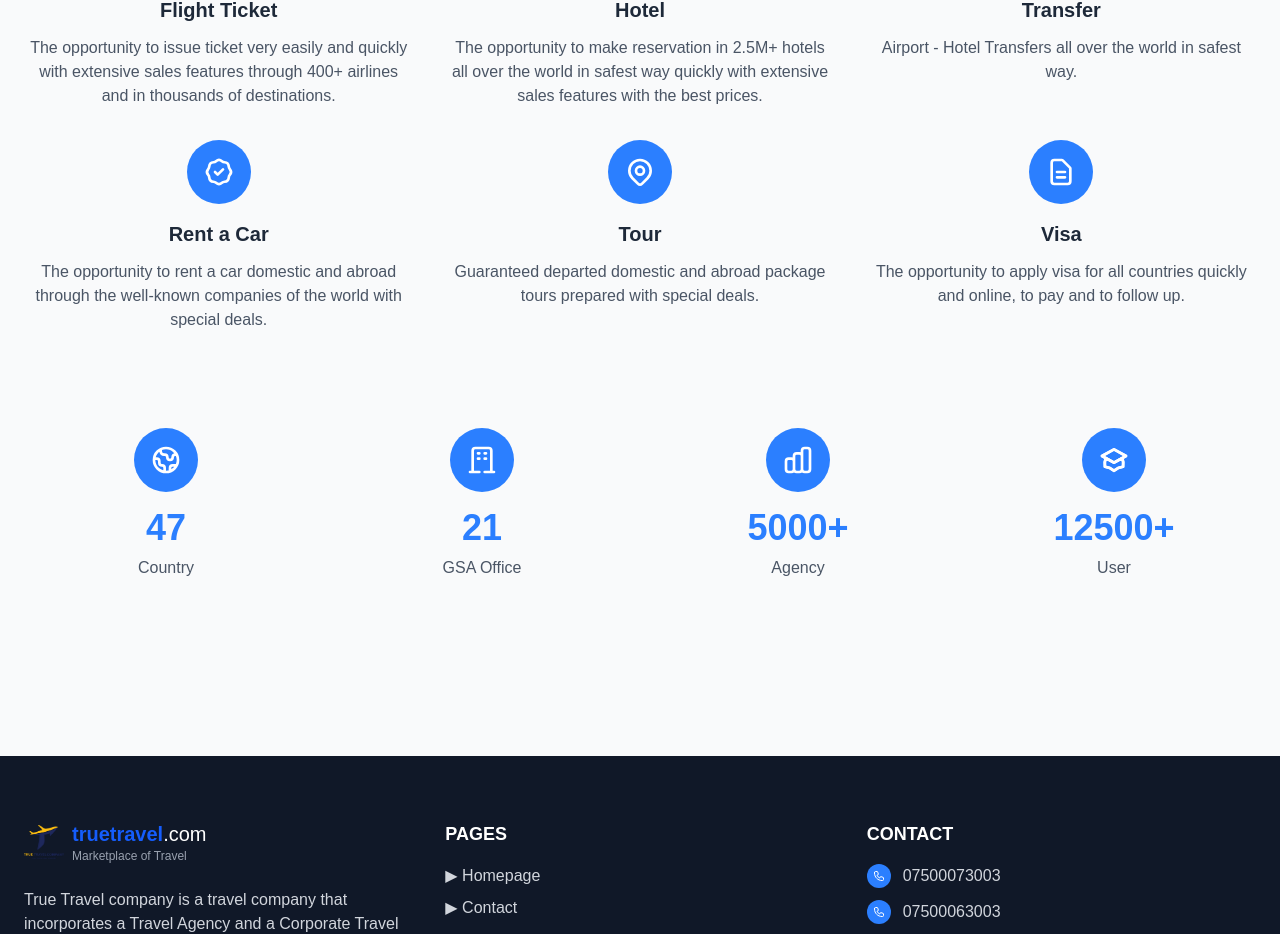
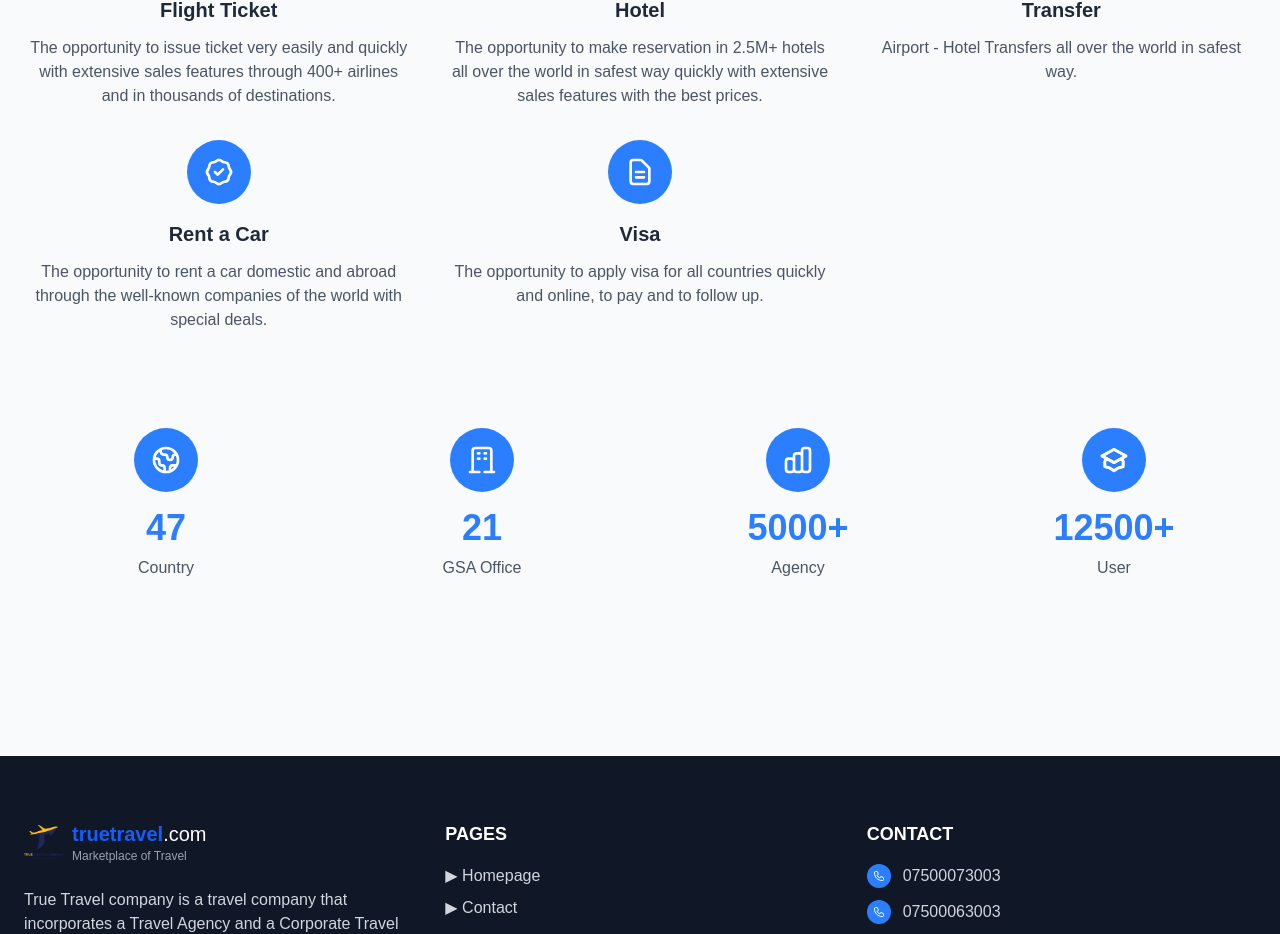
Before and after one commit to engYuns/trueTravel, a Next.js app in the folder frontend/: page / in a window 1280 px wide. Shown: the part 1536-2470 px from the top of the page. Built offline with nearby package versions, Linux system fonts and the light colour scheme.

Commit message:
Remove tour from landing page

```diff
--- a/frontend/src/app/page.tsx
+++ b/frontend/src/app/page.tsx
@@ -368,22 +368,6 @@ export default function Home() {
                 </p>
               </div>
 
-              {/* Tour */}
-              <div className="text-center min-w-[200px] bg-white p-4 rounded-lg shadow-sm">
-                <div className="w-12 h-12 mx-auto mb-3 flex items-center justify-center bg-blue-500 rounded-full">
-                  <svg className="w-6 h-6 text-white" fill="none" stroke="currentColor" viewBox="0 0 24 24">
-                    <path strokeLinecap="round" strokeLinejoin="round" strokeWidth={2} d="M17.657 16.657L13.414 20.9a1.998 1.998 0 01-2.827 0l-4.244-4.243a8 8 0 1111.314 0z" />
-                    <path strokeLinecap="round" strokeLinejoin="round" strokeWidth={2} d="M15 11a3 3 0 11-6 0 3 3 0 016 0z" />
-                  </svg>
-                </div>
-                <h4 className={`text-lg font-bold text-gray-800 mb-2 ${language === 'ku' ? 'font-arabic' : ''}`}>
-                  {t('services.tour.title')}
-                </h4>
-                <p className={`text-sm text-gray-600 ${language === 'ku' ? 'font-arabic' : ''}`}>
-                  {t('services.tour.description')}
-                </p>
-              </div>
-
               {/* Visa */}
               <div className="text-center min-w-[200px] bg-white p-4 rounded-lg shadow-sm">
                 <div className="w-12 h-12 mx-auto mb-3 flex items-center justify-center bg-blue-500 rounded-full">
@@ -458,22 +442,6 @@ export default function Home() {
               </h4>
               <p className={`text-gray-600 ${language === 'ku' ? 'font-arabic' : ''}`}>
                 {t('services.car.description')}
-              </p>
-            </div>
-
-            {/* Tour */}
-            <div className="text-center">
-              <div className="w-16 h-16 mx-auto mb-4 flex items-center justify-center bg-blue-500 rounded-full">
-                <svg className="w-8 h-8 text-white" fill="none" stroke="currentColor" viewBox="0 0 24 24">
-                  <path strokeLinecap="round" strokeLinejoin="round" strokeWidth={2} d="M17.657 16.657L13.414 20.9a1.998 1.998 0 01-2.827 0l-4.244-4.243a8 8 0 1111.314 0z" />
-                  <path strokeLinecap="round" strokeLinejoin="round" strokeWidth={2} d="M15 11a3 3 0 11-6 0 3 3 0 016 0z" />
-                </svg>
-              </div>
-              <h4 className={`text-xl font-bold text-gray-800 mb-3 ${language === 'ku' ? 'font-arabic' : ''}`}>
-                {t('services.tour.title')}
-              </h4>
-              <p className={`text-gray-600 ${language === 'ku' ? 'font-arabic' : ''}`}>
-                {t('services.tour.description')}
               </p>
             </div>
 
--- a/frontend/src/contexts/LanguageContext.tsx
+++ b/frontend/src/contexts/LanguageContext.tsx
@@ -122,14 +122,6 @@ const translations: Translations = {
     en: 'The opportunity to rent a car domestic and abroad through the well-known companies of the world with special deals.',
     ku: 'دەرفەتی کرێکردنی ئۆتۆمبێل لە ناوخۆ و دەرەوە لە ڕێگەی کۆمپانیا ناسراوەکانی جیهانەوە لەگەڵ ڕێکەوتنە تایبەتەکان.'
   },
-  'services.tour.title': {
-    en: 'Tour',
-    ku: 'گەشت'
-  },
-  'services.tour.description': {
-    en: 'Guaranteed departed domestic and abroad package tours prepared with special deals.',
-    ku: 'گەشتە پێکهاتەکانی ناوخۆ و دەرەوەی گەڕانتیکراو کە بە ڕێکەوتنە تایبەتەکانەوە ئامادەکراون.'
-  },
   'services.visa.title': {
     en: 'Visa',
     ku: 'ڤیزا'
```
